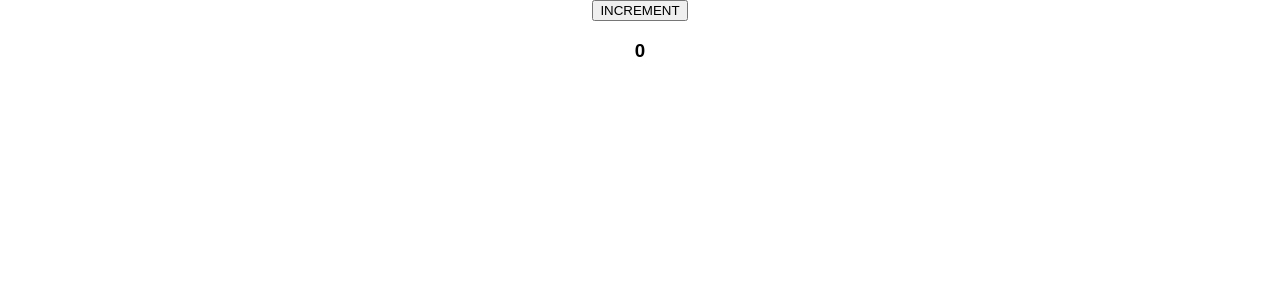
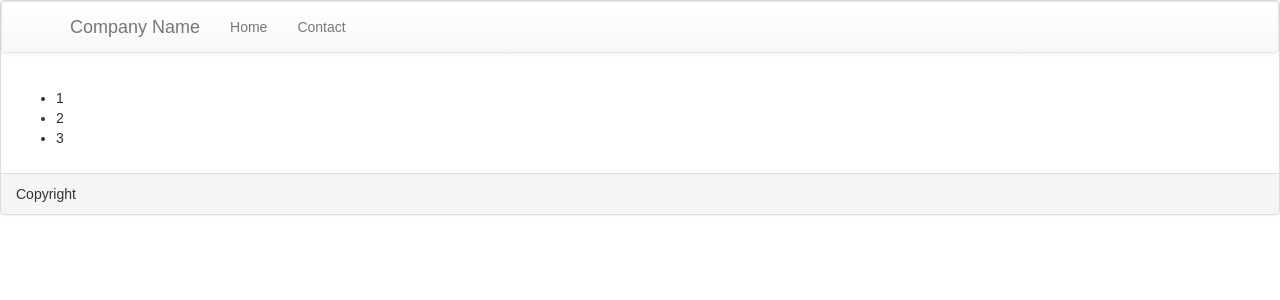
Before and after one commit to MohammedKhalidJ/ReactPractise, a React (Create React App) app: page /content in a window 1280 px wide. Shown: the top 300 px of the page. Built offline with nearby package versions, Linux system fonts and the light colour scheme.

Commit message:
content added

```diff
--- a/package.json
+++ b/package.json
@@ -3,8 +3,12 @@
   "version": "0.1.0",
   "private": true,
   "dependencies": {
+    "axios": "^0.18.0",
+    "prop-types": "^15.6.2",
     "react": "^16.4.1",
+    "react-bootstrap": "^0.32.1",
     "react-dom": "^16.4.1",
+    "react-router-dom": "^4.3.1",
     "react-scripts": "1.1.4"
   },
   "scripts": {
--- a/public/index.html
+++ b/public/index.html
@@ -20,6 +20,12 @@
       Learn how to configure a non-root public URL by running `npm run build`.
     -->
     <title>React App</title>
+
+    <!-- Latest compiled and minified CSS -->
+<link rel="stylesheet" href="https://maxcdn.bootstrapcdn.com/bootstrap/3.3.7/css/bootstrap.min.css" integrity="sha384-BVYiiSIFeK1dGmJRAkycuHAHRg32OmUcww7on3RYdg4Va+PmSTsz/K68vbdEjh4u" crossorigin="anonymous">
+
+<!-- Optional theme -->
+<link rel="stylesheet" href="https://maxcdn.bootstrapcdn.com/bootstrap/3.3.7/css/bootstrap-theme.min.css" integrity="sha384-rHyoN1iRsVXV4nD0JutlnGaslCJuC7uwjduW9SVrLvRYooPp2bWYgmgJQIXwl/Sp" crossorigin="anonymous">
   </head>
   <body>
     <noscript>
--- a/src/App.js
+++ b/src/App.js
@@ -1,59 +1,24 @@
 import React, { Component } from 'react';
-import logo from './logo.svg';
 import './App.css';
+import { BrowserRouter } from 'react-router-dom';
+import { Panel } from 'react-bootstrap';
+
+import { Header, Footer } from './components/index';
+import Router from './components/Router';
 
 class App extends Component {
-     constructor(props) {
-      super(props);
-
-      this.state = {
-         data: 0
-      }
-      this.setNewNumber = this.setNewNumber.bind(this)
-   };
-   setNewNumber() {
-      this.setState({data: this.state.data + 1})
-   }
-
   render() {
+    const dynamicProps = { name: 'content should be displayed here', number: 1, isFlag: false };
     return (
-      <div className="App">
-         <button onClick = {this.setNewNumber}>INCREMENT</button>
-            <Content myNumber = {this.state.data}></Content>
-      </div>
+      <BrowserRouter>
+        <Panel>
+          <Header />
+          <Router />
+          <Footer />
+        </Panel>
+      </BrowserRouter>
     );
   }
 }
 
-class Content extends Component {
-   componentWillMount() {
-      console.log('Component WILL MOUNT!')
-   }
-   componentDidMount() {
-      console.log('Component DID MOUNT!')
-   }
-   componentWillReceiveProps(newProps) {
-      console.log('Component WILL RECIEVE PROPS!'+ newProps)
-   }
-   shouldComponentUpdate(newProps, newState) {
-      return true;
-   }
-   componentWillUpdate(nextProps, nextState) {
-      console.log(`Component WILL UPDATE!${nextProps}${nextState}`);
-   }
-   componentDidUpdate(prevProps, prevState) {
-      console.log('Component DID UPDATE!')
-   }
-   componentWillUnmount() {
-      console.log('Component WILL UNMOUNT!')
-   }
-   render() {
-      return (
-         <div>
-            <h3>{this.props.myNumber}</h3>
-         </div>
-      );
-   }
-}
-
 export default App;
--- /dev/null
+++ b/src/api/api.js
@@ -0,0 +1,9 @@
+import axios from 'axios';
+
+ const ajax = (url) => {
+  return axios.get(url).then((res) => {
+        return res;
+    })
+};
+
+export default ajax;
--- /dev/null
+++ b/src/components/Footer.jsx
@@ -0,0 +1,10 @@
+import React from 'react';
+import { Panel } from 'react-bootstrap';
+
+const Footer = () => {
+    return (
+      <Panel.Footer>Copyright</Panel.Footer>
+    );
+  }
+
+export default Footer;
--- /dev/null
+++ b/src/components/Header.jsx
@@ -0,0 +1,47 @@
+import React, { Component } from 'react';
+
+import { Link } from 'react-router-dom';
+
+import { Navbar, NavItem, Nav } from 'react-bootstrap';
+
+class Header extends Component {
+  constructor(props) {
+    super(props);
+
+    this.state = {
+      headerTitle: ['Home', 'About Us', 'Contact Us']
+    }
+
+    this.handleClick = this.handleClick.bind(this);
+  }
+
+  handleClick() {
+    this.setState({
+      headerTitle: ['About', 'Home', 'Location']
+    });
+  }
+
+  render() {
+
+    return (
+      <Navbar>
+        <Navbar.Header>
+          <Navbar.Brand>
+            <Link to="/content">Company Name</Link>
+
+          </Navbar.Brand>
+        </Navbar.Header>
+        <Nav>
+          <NavItem eventKey={1} href="/" onClick={this.handleClick}>
+            Home
+              </NavItem>
+          <NavItem eventKey={2} href="/content" onClick={this.handleClick}>
+            Contact
+            </NavItem>
+        </Nav>
+      </Navbar>
+    );
+  }
+}
+
+export default Header;
--- /dev/null
+++ b/src/components/Router.jsx
@@ -0,0 +1,20 @@
+import React, { Component } from 'react';
+import { Route, Switch } from 'react-router-dom';
+
+import Content from './contentComponents/Content';
+import Home from './contentComponents/Home';
+
+class Router extends Component {
+    render() {
+        return (
+            <React.Fragment>
+                <Switch>
+                    <Route exact path='/' component={Home}></Route>
+                    <Route path='/content' component={Content}></Route>
+                </Switch>
+            </React.Fragment>
+        );
+    }
+}
+
+export default Router;
--- /dev/null
+++ b/src/components/contentComponents/Content.jsx
@@ -0,0 +1,28 @@
+import React from 'react';
+import PropTypes from 'prop-types';
+import { Panel } from 'react-bootstrap';
+
+const Content = (props) => {
+    console.log(props);
+    return (
+        <React.Fragment>
+            <Panel.Body>
+                {props.name}
+                <ul>
+                    {props.list.map((v, i) => <li key={i.toString()}>{v}</li>)}
+                </ul>
+            </Panel.Body>
+        </React.Fragment>
+    );
+}
+
+Content.propTypes = {
+    name: PropTypes.string,
+    list: PropTypes.array
+};
+
+Content.defaultProps = {
+    list: [1,2,3]
+};
+
+export default Content;
--- /dev/null
+++ b/src/components/contentComponents/Home.jsx
@@ -0,0 +1,65 @@
+import React, { Component } from 'react';
+import ReactDOM from 'react-dom';
+
+import ajax from '../../api/api';
+
+class Home extends Component {
+    constructor(props) {
+        super(props);
+        this.state = {
+            username: 'user1',
+            password: 'user1'
+        }
+    }
+    componentDidMount() {
+        let response = ajax('https://jsonplaceholder.typicode.com/posts').then(res => console.log(res));
+
+    }
+
+    submitForm = (e) => {
+        e.preventDefault();
+        console.log(this.state);
+    }
+    changeUserName = (e) => {
+        this.setState({
+            username: e.target.value
+        })
+    }
+    changePassword = (e) => {
+        this.setState({
+            password: e.target.value
+        })
+    }
+    clearInput = () => {
+        this.setState({
+            username: '',
+            password: ''
+        });
+        ReactDOM.findDOMNode(this.refs.userNameInput).focus();
+    }
+
+    render() {
+        return (
+            <React.Fragment>
+                <h1>Home</h1>
+                {/*  <ul>
+                    {this.state.response.map((v, i) => <li key={i.toString()}>{v.title}</li>)}
+                </ul> */}
+                <form onSubmit={this.submitForm}>
+                    <div>
+                        <label>Username</label>
+                        <input type='text' name='username' ref="userNameInput" onChange={this.changeUserName} value={this.state.username} />
+                    </div>
+                    <div>
+                        <label>Password</label>
+                        <input type='password' name='password' ref="passwordInput" onChange={this.changePassword} value={this.state.password} />
+                    </div>
+                    <input type='submit' value='submit' />
+                    <input type='button' value='clear' onClick={this.clearInput} />
+                </form>
+            </React.Fragment>
+        );
+    }
+}
+
+export default Home;
--- /dev/null
+++ b/src/components/index.js
@@ -0,0 +1,9 @@
+import Header from './Header';
+import Content from './contentComponents/Content';
+import Footer from './Footer';
+
+export {
+   Header,
+   Content,
+   Footer
+}
```
Also changed, not shown: src/react.html (deleted, +0 -28 lines), 1 other file (tests, documents, lock files or other folders).
